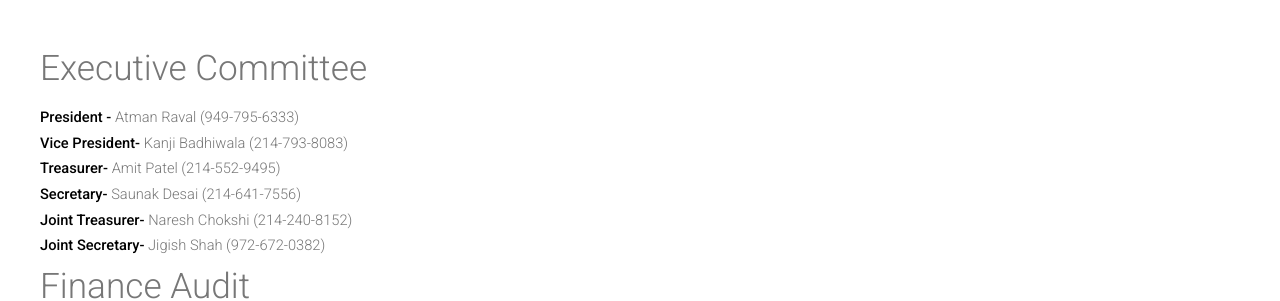
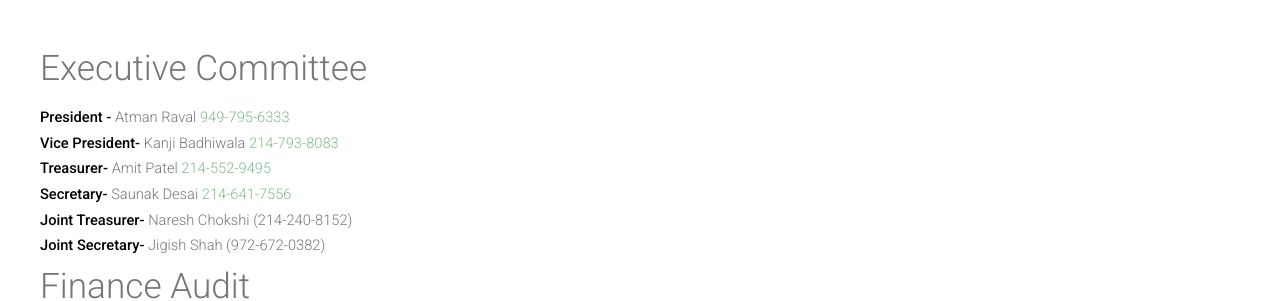
Before and after one commit to rammygit/linearblog, a Jekyll site: the page built from blog/index.html, in a window 1280 px wide. Shown: the part 410-711 px from the top of the page. Built offline with Jekyll 4.4.1, drawn with Linux system fonts in a browser that asks for light colours; nearby versions of some CDN libraries; some of the changed lines change nothing that is shown.

Commit message:
added tel link

```diff
--- a/blog/index.html
+++ b/blog/index.html
@@ -11,13 +11,13 @@
 				</header>
 				<p>
 
-				<strong>President - </strong> Atman Raval (949-795-6333)
+				<strong>President - </strong> Atman Raval <a href="tel:+1-949-795-6333">949-795-6333</a>
 				<br>
-				<strong>Vice President- </strong> Kanji Badhiwala (214-793-8083)
+				<strong>Vice President- </strong> Kanji Badhiwala <a href="tel:+1-214-793-8083">214-793-8083</a>
 				<br>
-				<strong>Treasurer- </strong> Amit Patel (214-552-9495)
+				<strong>Treasurer- </strong> Amit Patel <a href="tel:+1-214-552-9495">214-552-9495</a>
 				<br>
-				<strong>Secretary- </strong> Saunak Desai (214-641-7556)
+				<strong>Secretary- </strong> Saunak Desai <a href="tel:+1-214-641-7556">214-641-7556</a>
 				<br>
 				<strong>Joint Treasurer- </strong> Naresh Chokshi (214-240-8152)
 				<br>
```
